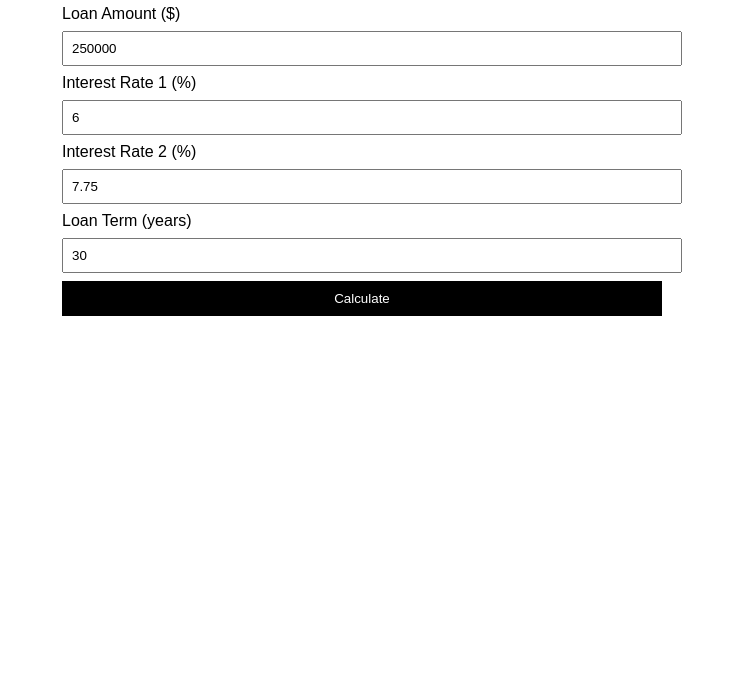
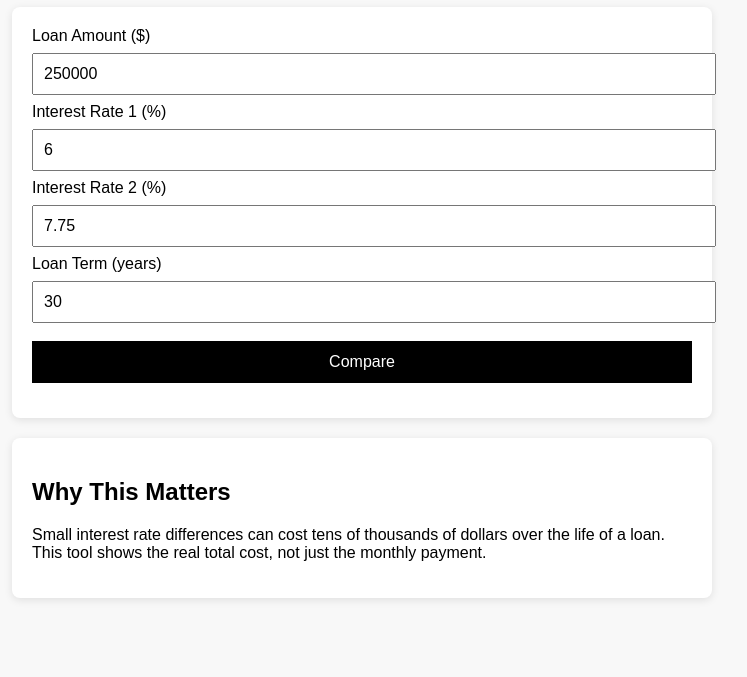
Before and after one commit to gabewier-ui/mortgage-calculator, a plain HTML site: page index.html in a window 1280 px wide. Shown: the part 123-800 px from the top of the page, without its empty margins (278-1025 px from the left). Drawn offline with Linux system fonts and the light colour scheme.

Commit message:
Update index.html

```diff
--- a/index.html
+++ b/index.html
@@ -3,37 +3,57 @@
 <head>
   <meta charset="UTF-8">
   <meta name="viewport" content="width=device-width, initial-scale=1.0">
-  <title>Mortgage Interest Difference Calculator</title>
+  <title>Mortgage Payment & Interest Comparison Tool</title>
+  <meta name="description" content="Compare mortgage rates and see total interest paid. Simple loan comparison calculator to understand real cost differences.">
   <style>
     body {
       font-family: Arial, sans-serif;
-      max-width: 600px;
-      margin: 40px auto;
+      max-width: 700px;
+      margin: 30px auto;
       padding: 20px;
+      background-color: #f8f8f8;
+    }
+    h1 {
+      text-align: center;
+    }
+    .card {
+      background: white;
+      padding: 20px;
+      margin-top: 20px;
+      border-radius: 8px;
+      box-shadow: 0 2px 8px rgba(0,0,0,0.1);
     }
     input {
       width: 100%;
-      padding: 8px;
+      padding: 10px;
       margin: 8px 0;
+      font-size: 16px;
     }
     button {
-      padding: 10px;
       width: 100%;
+      padding: 12px;
+      font-size: 16px;
       background: black;
       color: white;
       border: none;
       cursor: pointer;
+      margin-top: 10px;
     }
     .result {
-      margin-top: 20px;
+      margin-top: 15px;
       font-weight: bold;
+      line-height: 1.6;
+    }
+    .big {
+      font-size: 18px;
     }
   </style>
 </head>
 <body>
 
-<h2>Mortgage Interest Difference Calculator</h2>
+<h1>Mortgage Comparison Tool</h1>
 
+<div class="card">
   <label>Loan Amount ($)</label>
   <input type="number" id="loan" value="250000">
 
@@ -46,9 +66,18 @@
   <label>Loan Term (years)</label>
   <input type="number" id="years" value="30">
 
-<button onclick="calculate()">Calculate</button>
+  <button onclick="calculate()">Compare</button>
 
   <div class="result" id="output"></div>
+</div>
+
+<div class="card">
+  <h2>Why This Matters</h2>
+  <p>
+    Small interest rate differences can cost tens of thousands of dollars over the life of a loan.
+    This tool shows the real total cost, not just the monthly payment.
+  </p>
+</div>
 
 <script>
 function calculate() {
@@ -68,9 +97,9 @@ function calculate() {
   const difference = total2 - total1;
 
   document.getElementById('output').innerHTML =
-    "Total Paid at Rate 1: $" + total1.toFixed(0) + "<br>" +
-    "Total Paid at Rate 2: $" + total2.toFixed(0) + "<br><br>" +
-    "Difference in Interest: $" + difference.toFixed(0);
+    "<span class='big'>Total Paid at Rate 1:</span> $" + total1.toFixed(0) + "<br>" +
+    "<span class='big'>Total Paid at Rate 2:</span> $" + total2.toFixed(0) + "<br><br>" +
+    "<span class='big'>Difference in Total Cost:</span> $" + difference.toFixed(0);
 }
 </script>
 
```
Lines whose indentation alone changed are shown as unchanged.
